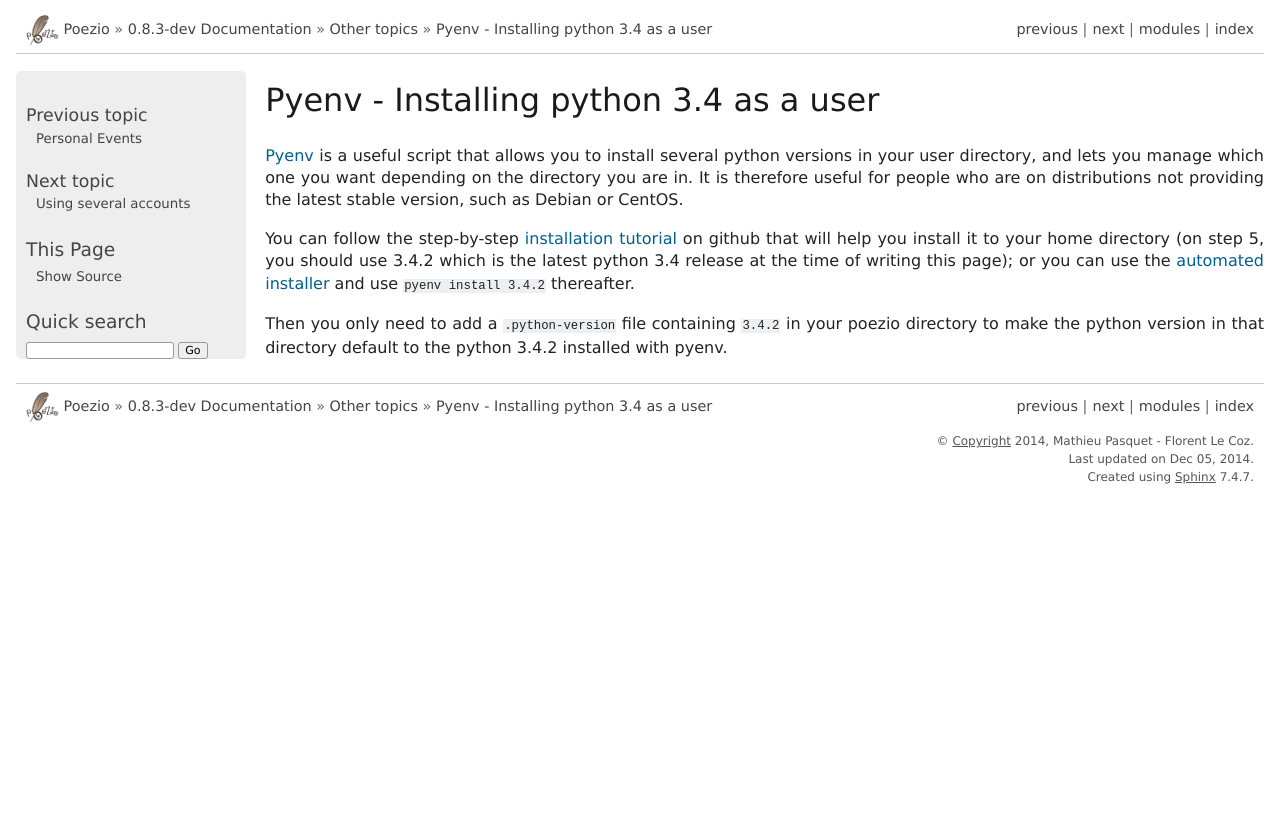
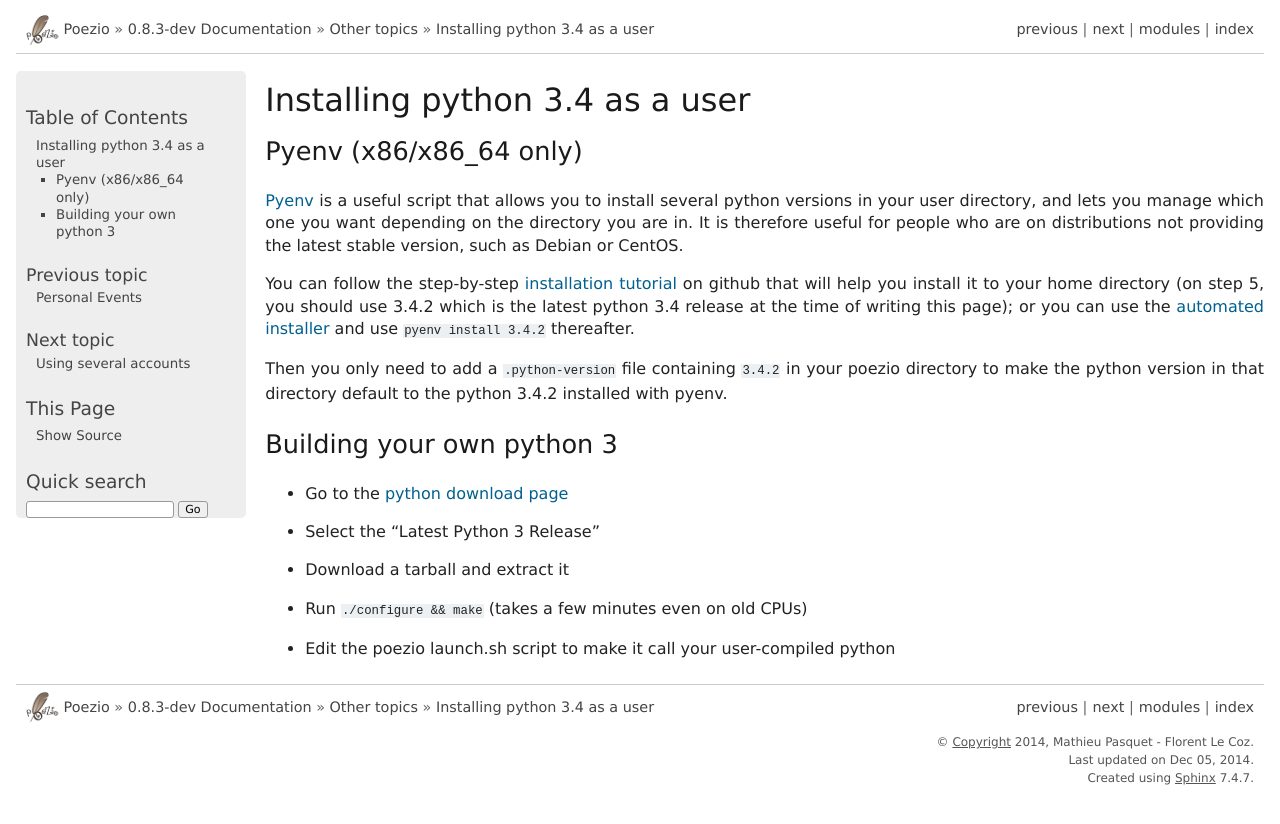
Before and after one commit to poezio/poezio, a Sphinx documentation site: the page built from doc/source/misc/pyenv.rst, in a window 1280 px wide. Shown: the top 824 px of the page. Built offline with Sphinx 7.4.7, drawn with Linux system fonts in a browser that asks for light colours.

Commit message:
Update the pyenv page

```diff
--- a/doc/source/misc/pyenv.rst
+++ b/doc/source/misc/pyenv.rst
@@ -1,7 +1,10 @@
 .. _pyenv-install:
 
-Pyenv - Installing python 3.4 as a user
-=======================================
+Installing python 3.4 as a user
+-------------------------------
+
+Pyenv (x86/x86_64 only)
+=======================
 
 Pyenv_ is a useful script that allows you to install several python versions
 in your user directory, and lets you manage which one you want depending on
@@ -19,6 +22,17 @@
 your poezio directory to make the python version in that directory default to
 the python 3.4.2 installed with pyenv.
 
+Building your own python 3
+==========================
+
+- Go to the `python download page`_
+- Select the “Latest Python 3 Release”
+- Download a tarball and extract it
+- Run ``./configure && make`` (takes a few minutes even on old CPUs)
+- Edit the poezio launch.sh script to make it call your user-compiled python
+
+
 .. _Pyenv: https://github.com/yyuu/pyenv
 .. _installation tutorial: https://github.com/yyuu/pyenv#installation
 .. _automated installer: https://github.com/yyuu/pyenv-installer
+.. _python download page: https://www.python.org/downloads/source/
```
